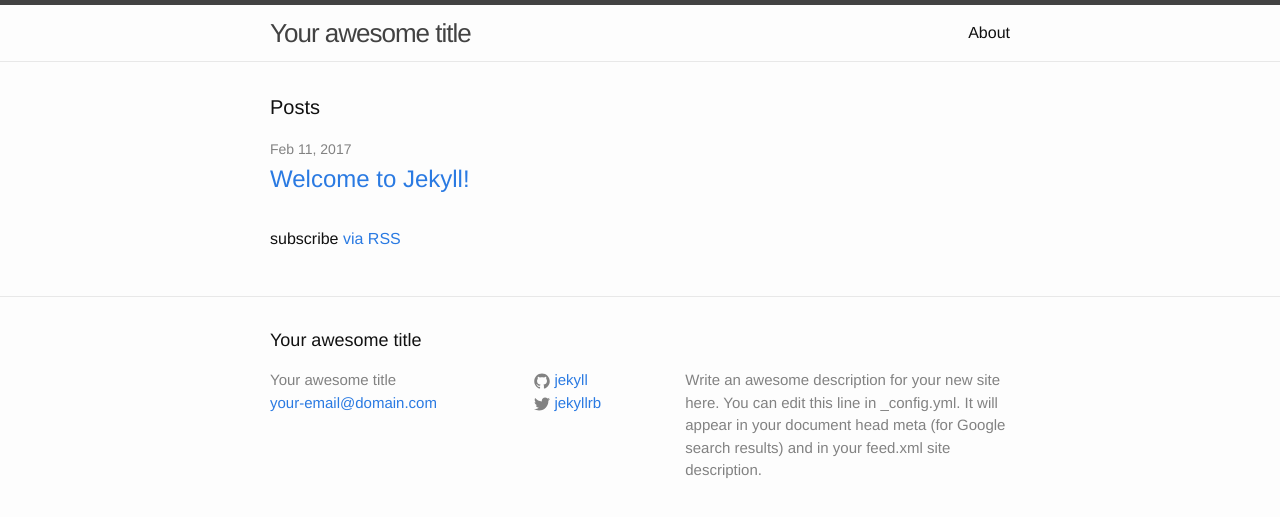
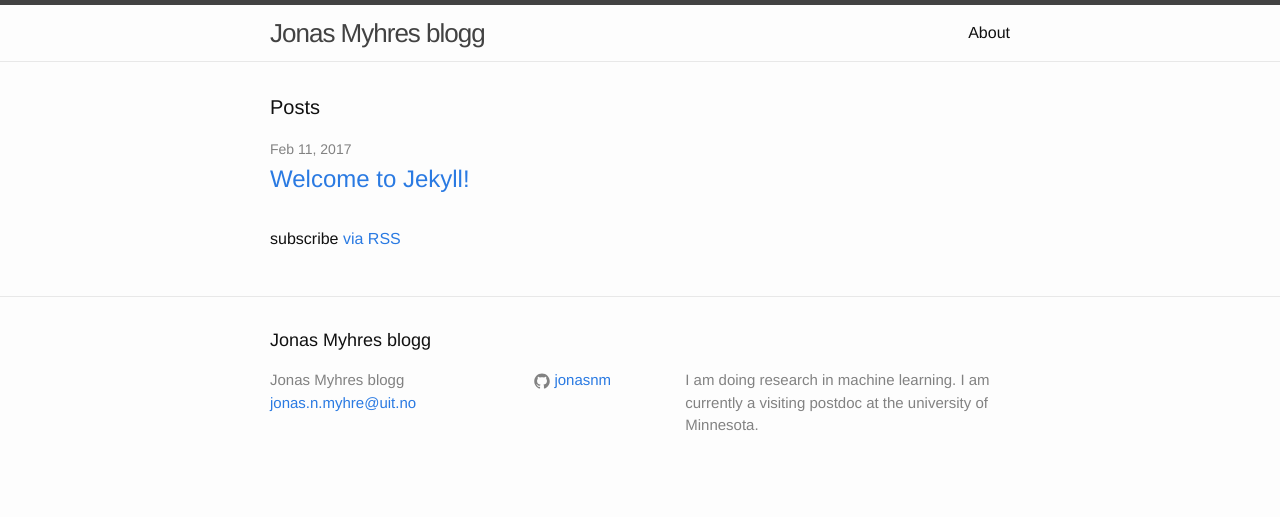
Before and after one commit to jonasnm/jonasnm.github.io, a Jekyll site: the page built from index.html, in a window 1280 px wide. Shown: the top 517 px of the page. Built offline with Jekyll 4.4.1, drawn with Linux system fonts in a browser that asks for light colours.

Commit message:
updating config file

```diff
--- a/_config.yml
+++ b/_config.yml
@@ -6,16 +6,14 @@
 # 'jekyll serve'. If you change this file, please restart the server process.
 
 # Site settings
-title: Your awesome title
-email: your-email@domain.com
+title: Jonas Myhres blogg
+email: jonas.n.myhre@uit.no
 description: > # this means to ignore newlines until "baseurl:"
-  Write an awesome description for your new site here. You can edit this
-  line in _config.yml. It will appear in your document head meta (for
-  Google search results) and in your feed.xml site description.
-baseurl: "" # the subpath of your site, e.g. /blog
+  I am doing research in machine learning. I am currently a visiting postdoc
+  at the university of Minnesota.
+#baseurl: "" # the subpath of your site, e.g. /blog
 url: "http://yourdomain.com" # the base hostname & protocol for your site
-twitter_username: jekyllrb
-github_username:  jekyll
+github_username:  jonasnm
 
 # Build settings
 markdown: kramdown
```
